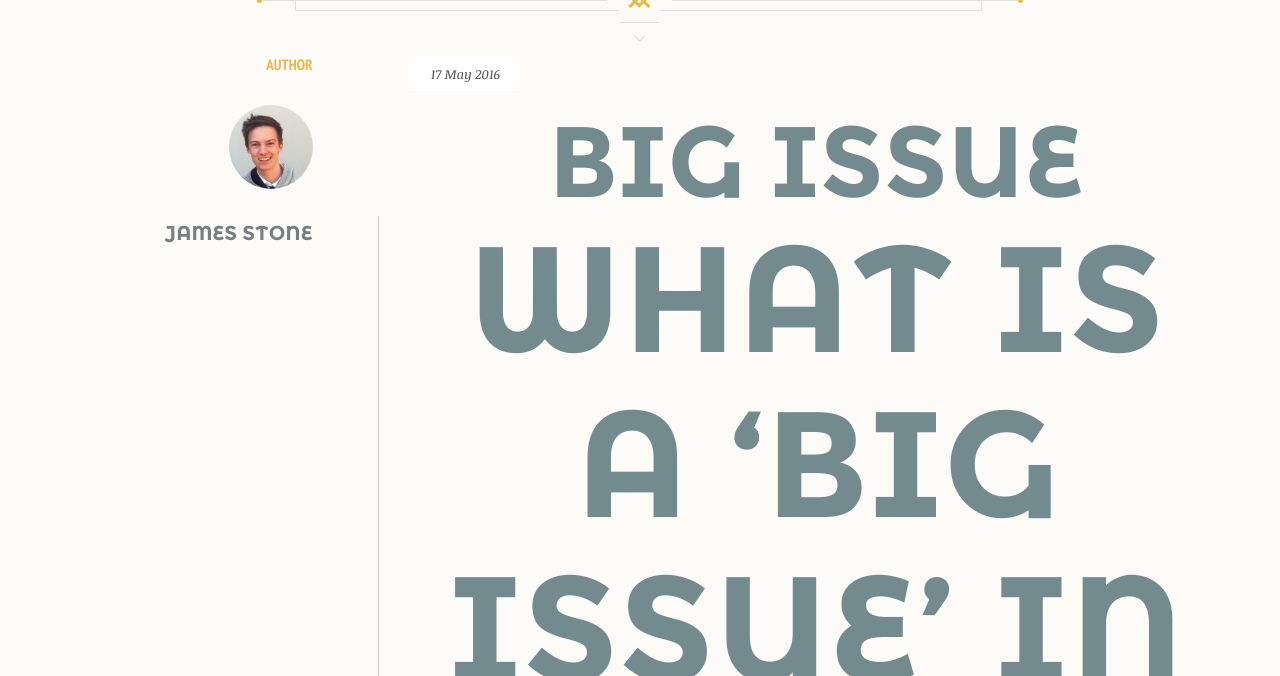
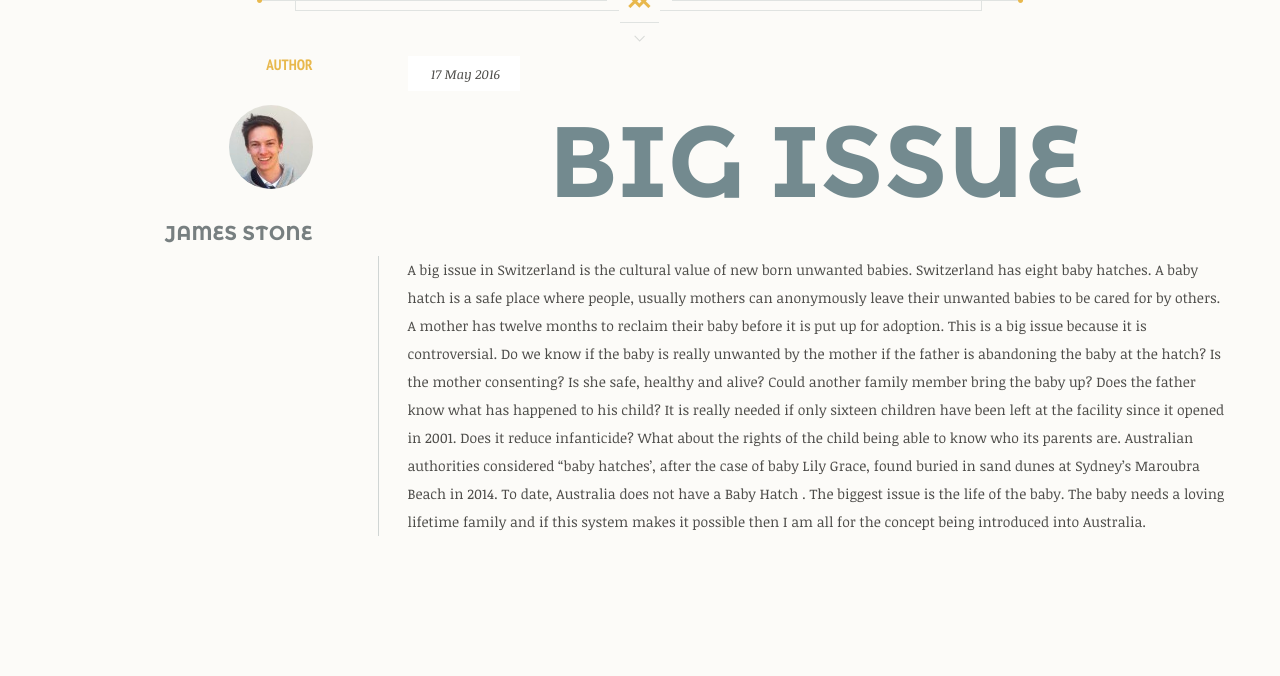
Before and after one commit to jamesmstone/Uno-Zwei-Tros-Quatter, a Jekyll site: the page built from _posts/2016-05-17-big issue.md, in a window 1280 px wide and 1400 px high, scrolled down 631 px. Shown: the top 676 px of the window. Built offline with Jekyll 4.4.1, drawn with Linux system fonts in a browser that asks for light colours; some of the changed text lies outside the part shown; grey boxes are pictures that could not be loaded.

Commit message:
update Big Issue page + update shock confuse page

```diff
--- a/_posts/2016-05-17-big issue.md
+++ b/_posts/2016-05-17-big issue.md
@@ -6,24 +6,9 @@ layout: post
 map: true
 image:
 ---
-
-
-# What is a 'big issue' in your country specialisation?
-
-Find and choose ONE ethical/social/cultural issue from your country specialisation.
-
-You can find anything you like (and that suits your blog angle). You might choose, for example:
-
-A scandal, debate or problem that has been in the news
-An ethical issue for tourism
-An issue of equity or social justice
-An issue around cultural values
-In your blogpost, you will need to:
-
-Explain what makes it a 'big issue'
-Consider the issue in terms of your own ideals and values
-Critically evaluate your response or perspective
-
+A big issue in Switzerland is the cultural value of new born unwanted babies. Switzerland has eight baby hatches. A baby hatch is a safe place where people, usually mothers can anonymously leave their unwanted babies to be cared for by others. A mother has twelve months to reclaim their baby before it is put up for adoption. This is a big issue because it is controversial.  Do we know if the baby is really unwanted by the mother if the father is abandoning the baby at the hatch?  Is the mother consenting? Is she safe, healthy and alive? Could another family member bring the baby up? Does the father know what has happened to his child? It is really needed if only sixteen children have been left at the facility since it opened in 2001. Does it reduce infanticide? What about the rights of the child being able to know who its parents are.
+Australian authorities considered “baby hatches’, after the case of baby Lily Grace, found buried in sand dunes at Sydney’s Maroubra Beach in 2014. To date, Australia does not have a Baby Hatch .
+The biggest issue is the life of the baby. The baby needs a loving lifetime family and if this system makes it possible then I am all for the concept being introduced into Australia.
 
 <!--
 <div class="quote-with-name">
```
Also changed, not shown: _posts/2016-05-09-shock-confuse.md (+1 -1 lines).
